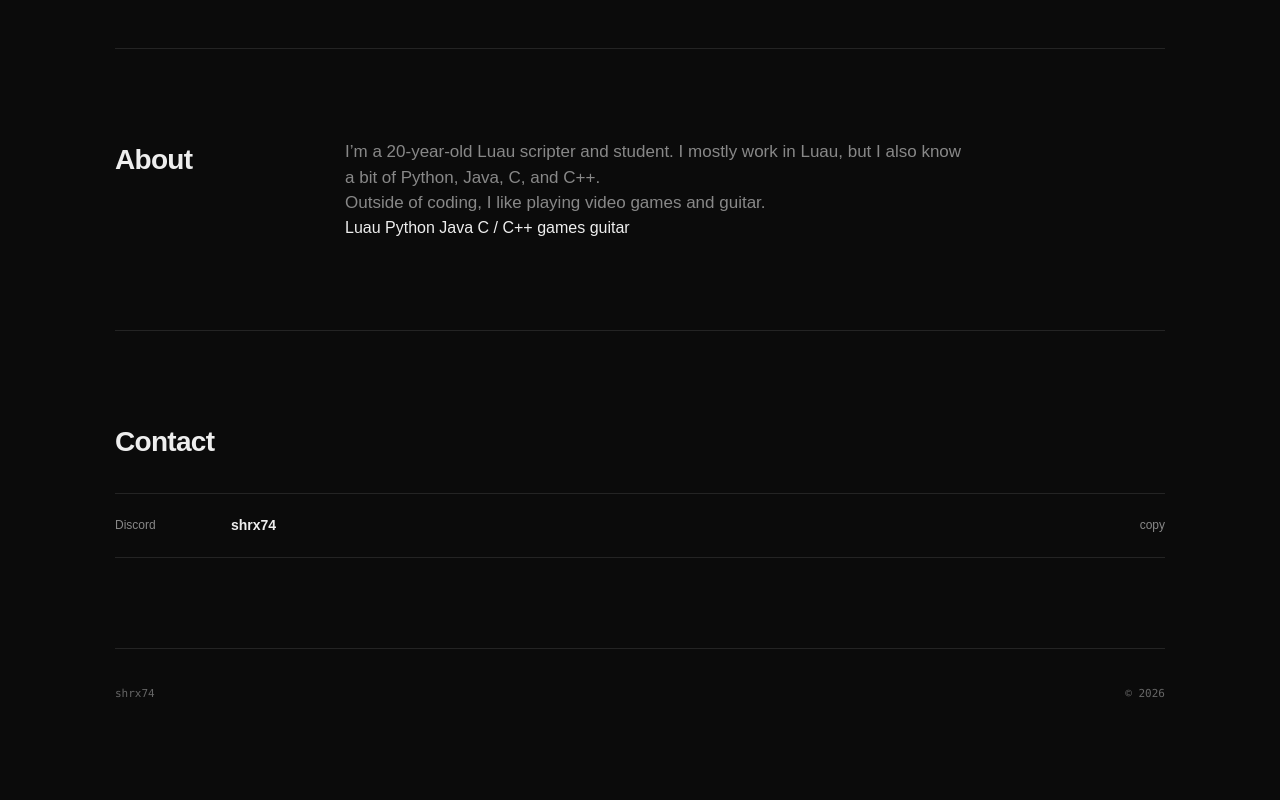
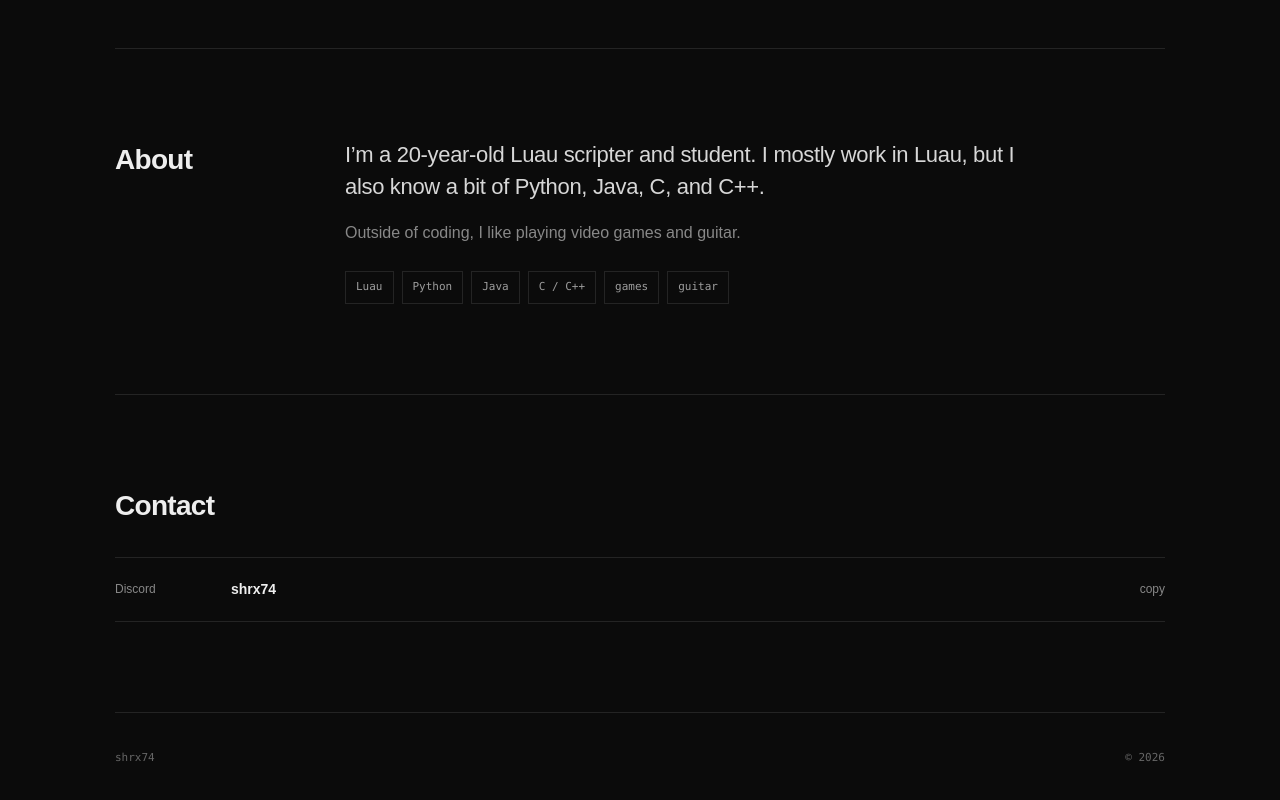
Before and after one commit to shrx74/74shrx.github.io, a plain HTML site: page index.html in a window 1280 px wide. Shown: the part 1980-2780 px from the top of the page. Before the commit the page ends 2720 px from the top, so only its background shows below. Drawn offline with Linux system fonts and the light colour scheme.

Commit message:
Improve about section styling

```diff
--- a/styles.css
+++ b/styles.css
@@ -186,14 +186,41 @@ nav a:hover {
 
 .about {
   display: grid;
-  grid-template-columns: 180px minmax(0, 620px);
+  grid-template-columns: 180px minmax(0, 700px);
   gap: 50px;
 }
 
-.about p {
+.about-content {
+  max-width: 700px;
+}
+
+.about-main {
   margin: 0;
+  color: #d7d7d7;
+  font-size: 22px;
+  line-height: 1.45;
+  letter-spacing: -0.015em;
+}
+
+.about-extra {
+  margin: 18px 0 0;
   color: var(--muted);
-  font-size: 17px;
+  font-size: 16px;
+}
+
+.about-meta {
+  margin-top: 26px;
+  display: flex;
+  flex-wrap: wrap;
+  gap: 8px;
+}
+
+.about-meta span {
+  padding: 7px 10px;
+  border: 1px solid var(--line);
+  color: #9d9d9d;
+  font-family: ui-monospace, SFMono-Regular, Menlo, Monaco, Consolas, monospace;
+  font-size: 11px;
 }
 
 .contact-list {
@@ -201,7 +228,6 @@ nav a:hover {
   border-top: 1px solid var(--line);
 }
 
-.contact-list a,
 .contact-list button {
   width: 100%;
   min-height: 64px;
@@ -216,9 +242,6 @@ nav a:hover {
   background: transparent;
   text-align: left;
   font: inherit;
-}
-
-.contact-list button {
   cursor: pointer;
 }
 
@@ -268,12 +291,15 @@ footer {
     gap: 22px;
   }
 
+  .about-main {
+    font-size: 19px;
+  }
+
   .project-text {
     align-items: start;
     flex-direction: column;
   }
 
-  .contact-list a,
   .contact-list button {
     grid-template-columns: 72px 1fr auto;
   }
```
